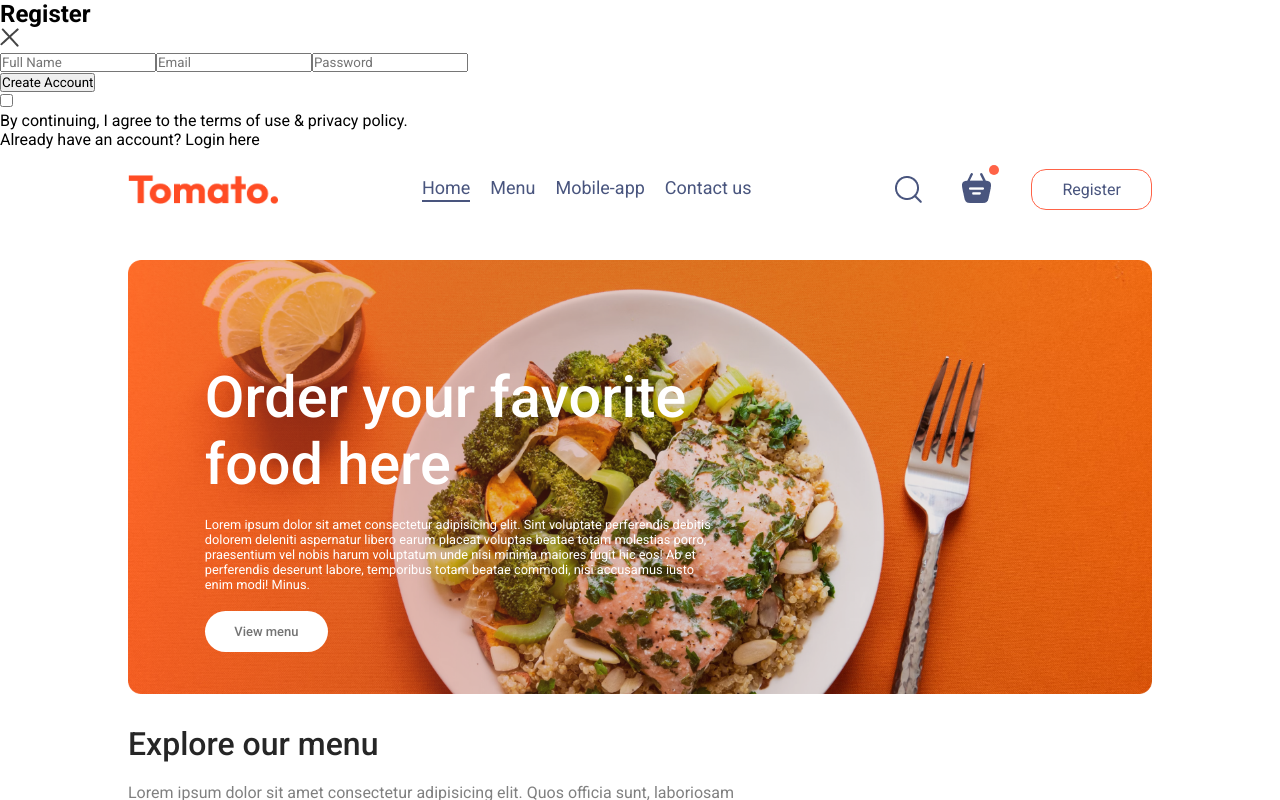
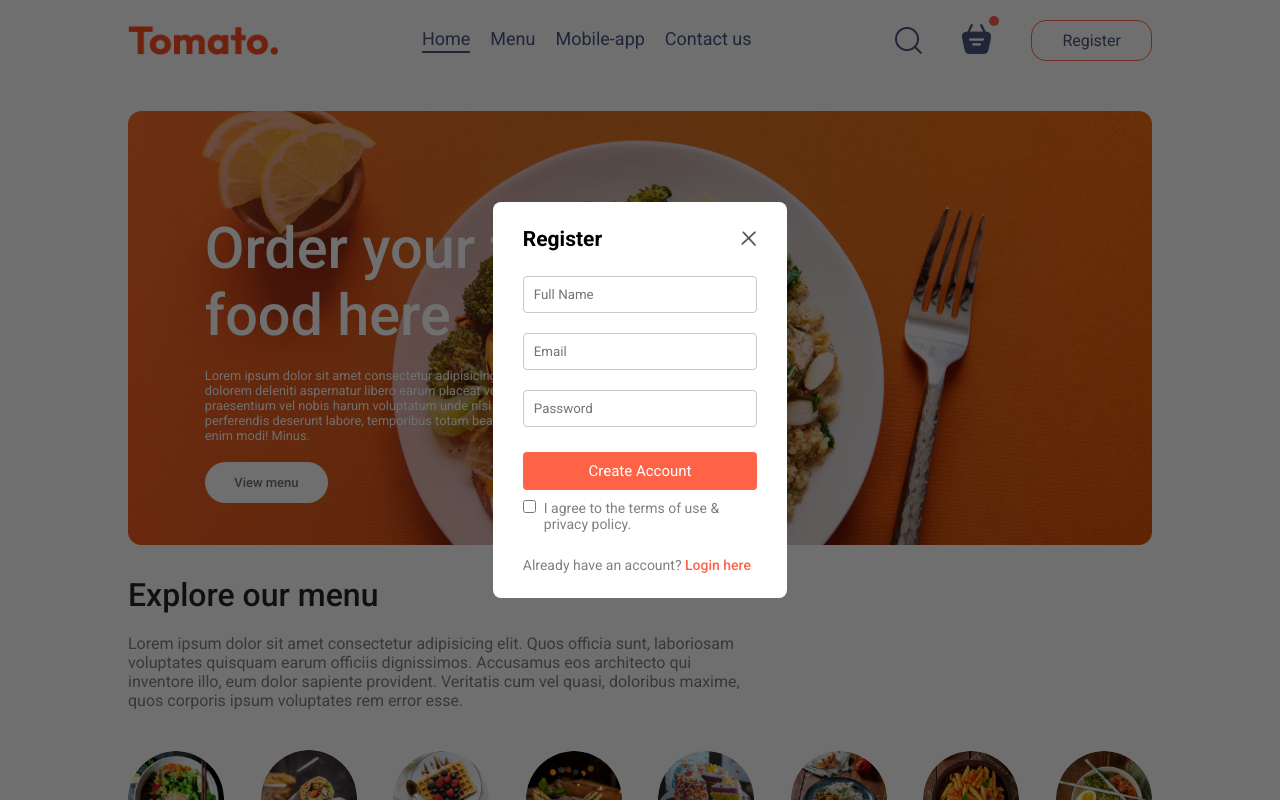
Before and after one commit to Emranhossainshuvo/food-puppy, a React (Vite) app: page / in a window 1280 px wide. Both pictures are taken after a click on the button "Register". Shown: the top 800 px of the page. Built offline with nearby package versions, Linux system fonts and the light colour scheme.

Commit message:
login and register pop up html structure and styles added

```diff
--- a/src/Components/LoginPopup/LoginPopup.css
+++ b/src/Components/LoginPopup/LoginPopup.css
@@ -0,0 +1,70 @@
+.login-popup{
+    position: absolute;
+    z-index: 1;
+    width: 100%;
+    height: 100%;
+    background-color: #00000090;
+    display: grid;
+}
+
+.login-popup-container{
+    place-self: center;
+    width: max(23vw, 230px);
+    color: #808080;
+    background-color: white;
+    display: flex;
+    flex-direction: column;
+    gap: 25px;
+    padding: 25px 30px;
+    border-radius: 8px;
+    font-size: 14px;
+    animation: fadeIn 0.5s;
+}
+
+.login-popup-title{
+    display: flex;
+    justify-content: space-between;
+    align-items: center;
+    color: black;
+}
+
+.login-popup-title img{
+    width: 16px;
+    cursor: pointer;
+}
+
+.login-popup-inputs{
+    display: flex;
+    flex-direction: column;
+    gap: 20px;
+}
+
+.login-popup-inputs input{
+    outline: none;
+    border: 1px solid #c9c9c9;
+    padding: 10px;
+    border-radius: 4px;
+}
+
+.login-popup-container button{
+    border: none;
+    padding: 10px;
+    border-radius: 4px;
+    color: white;
+    background-color: tomato;
+    font-size: 15px;
+    cursor: pointer;
+}
+
+.login-popup-condition{
+    display: flex;
+    align-items: start;
+    gap: 8px;
+    margin-top: -15px;
+}
+
+.login-popup p span{
+    color: tomato;
+    cursor: pointer;
+    font-weight: 500;
+}
--- a/src/Components/LoginPopup/LoginPopup.jsx
+++ b/src/Components/LoginPopup/LoginPopup.jsx
@@ -24,7 +24,7 @@
                 <button>{currentState === "Register" ? "Create Account" : "Login"}</button>
                 <div className="login-popup-condition">
                     <input type="checkbox" required />
-                    <p>By continuing, I agree to the terms of use & privacy policy.</p>
+                    <p>I agree to the terms of use & privacy policy.</p>
                 </div>
                 {
                     currentState === "Login" ?
```
